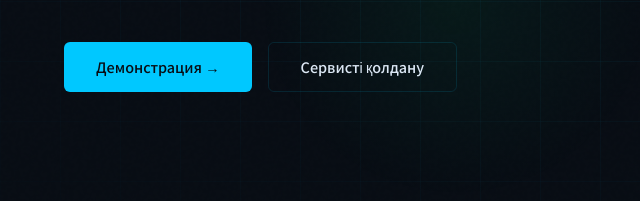
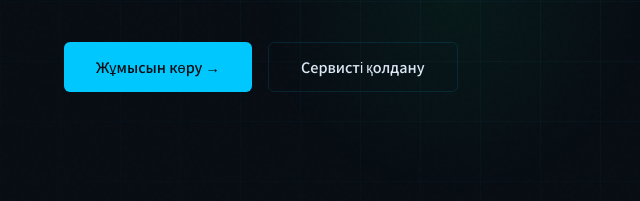
Before and after one commit to m0nkrus1/JolaushyMap, a plain HTML site: page index.html in a window 1280 px wide. Shown: the part 599-800 px from the top of the page, 0-640 px from the left. Drawn offline with Linux system fonts and the light colour scheme; a web font is replaced by a local one.

```diff
--- a/index.html
+++ b/index.html
@@ -279,7 +279,7 @@
   </h1>
   <p class="hero-sub">JolaushyMap — қоғамдық көліктегі жолаушылар тығыздығын нақты уақыт режимінде картада көрсететін инновациялық жүйе.</p>
   <div class="btn-row">
-    <a href="#demo" class="btn btn-primary">Демонстрация →</a>
+    <a href="#demo" class="btn btn-primary">Жұмысын көру →</a>
     <a href="#backend-panel" class="btn btn-outline">Сервисті қолдану</a>
   </div>
 </section>
```
